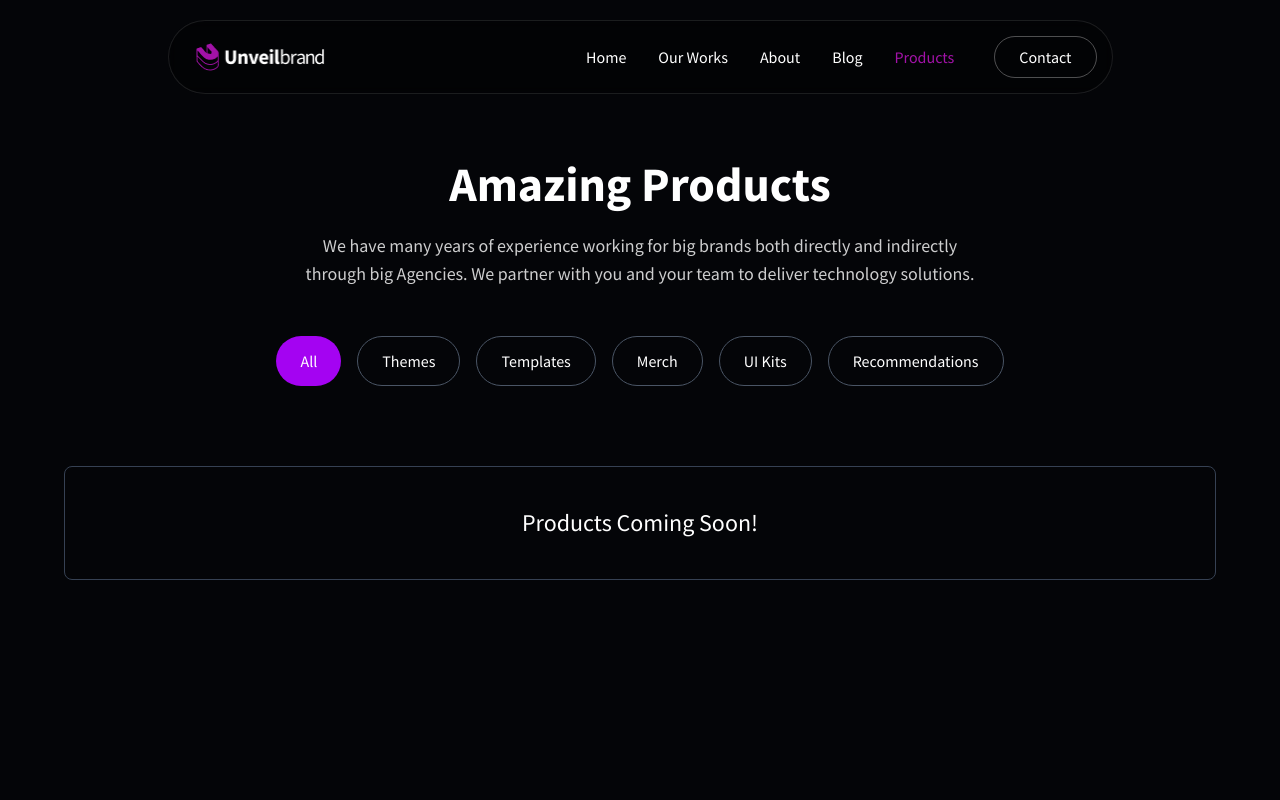
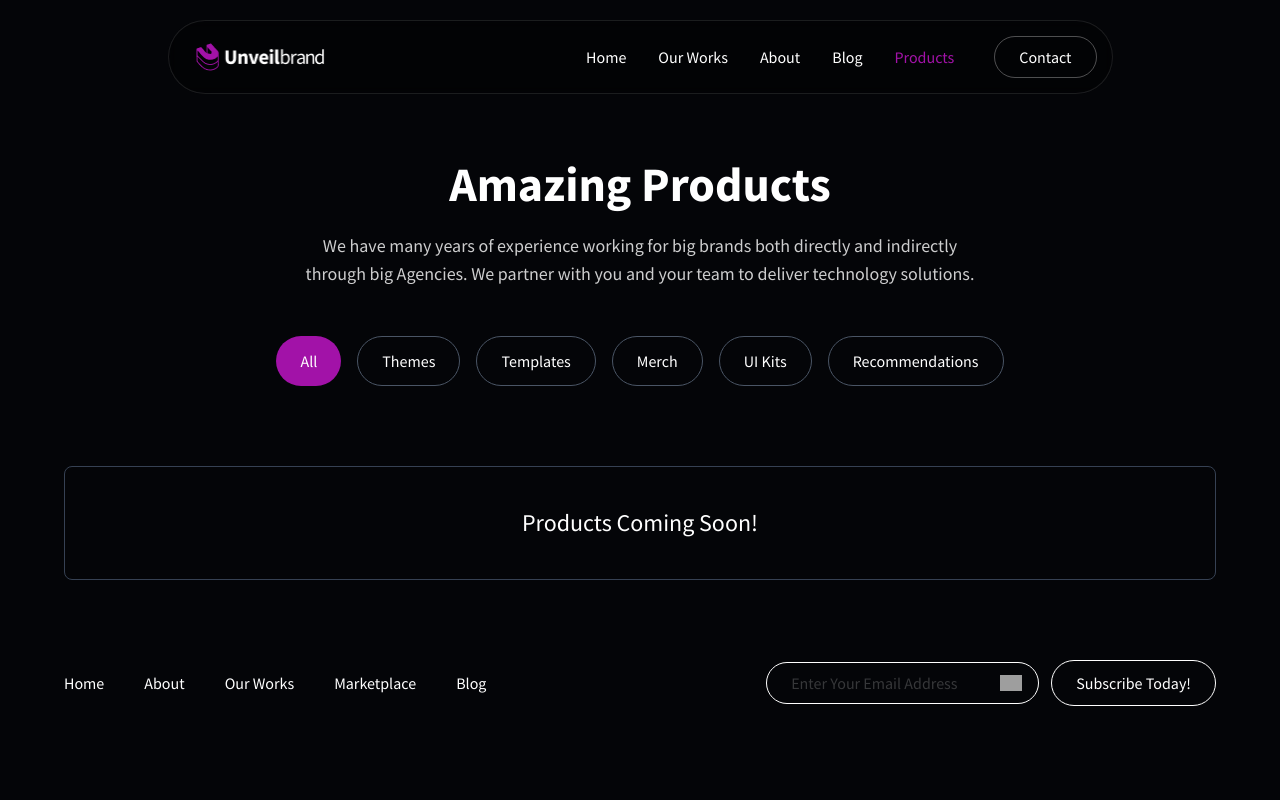
Before and after one commit to HenryEmmanuel06/unveilbrand, a Next.js app: page /products in a window 1280 px wide. Shown: the top 800 px of the page. Built offline with nearby package versions, Linux system fonts and the light colour scheme; grey boxes are pictures that could not be loaded.

Commit message:
services

```diff
--- a/src/app/products/page.tsx
+++ b/src/app/products/page.tsx
@@ -7,7 +7,7 @@
   const categories = ['All', 'Themes', 'Templates', 'Merch', 'UI Kits', 'Recommendations'];
 
   return (
-    <main className="min-h-screen bg-[#040508] pt-20">
+    <main className="bg-[#040508] pt-20">
       <div className="w-[90%] max-w-[1270px] mx-auto mt-20 text-center">
         <h1 className="text-white text-4xl md:text-5xl font-bold mb-6">Amazing Products</h1>
         <p className="text-white/80 text-lg max-w-2xl mx-auto mb-12">
@@ -18,7 +18,7 @@
             <button
               key={category}
               onClick={() => setActiveCategory(category)}
-              className={`px-6 py-3 rounded-full text-white font-medium transition duration-300 ${activeCategory === category ? 'bg-[#A403F2]' : 'border border-gray-600 hover:bg-gray-700'}`}
+              className={`px-6 py-3 rounded-full text-white font-medium transition duration-300 ${activeCategory === category ? 'bg-[#A212A8]' : 'border border-gray-600 hover:bg-gray-700'}`}
             >
               {category}
             </button>
```
